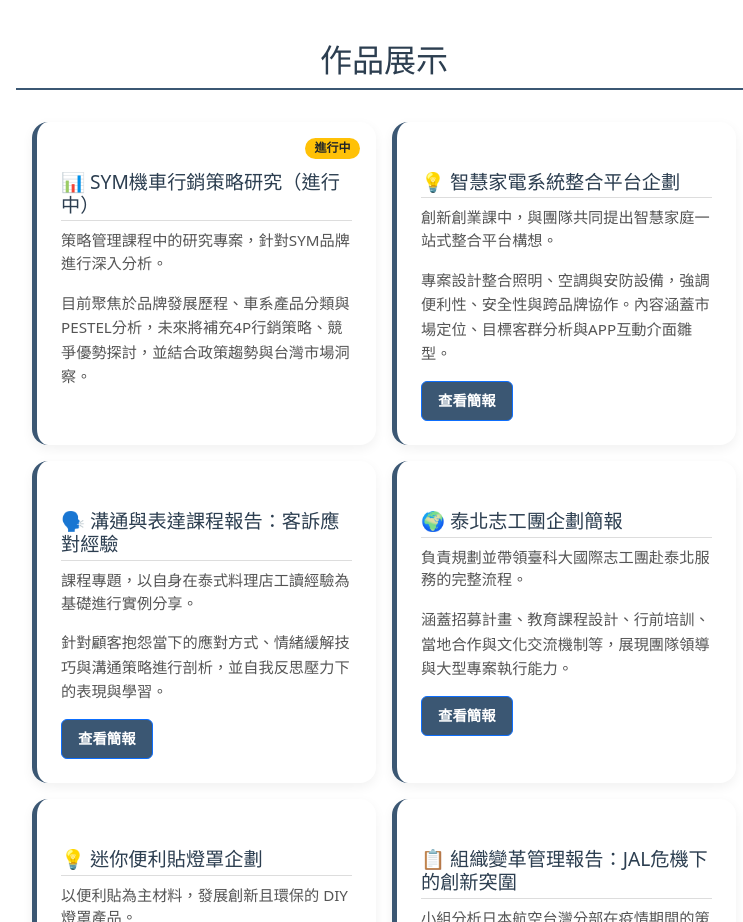
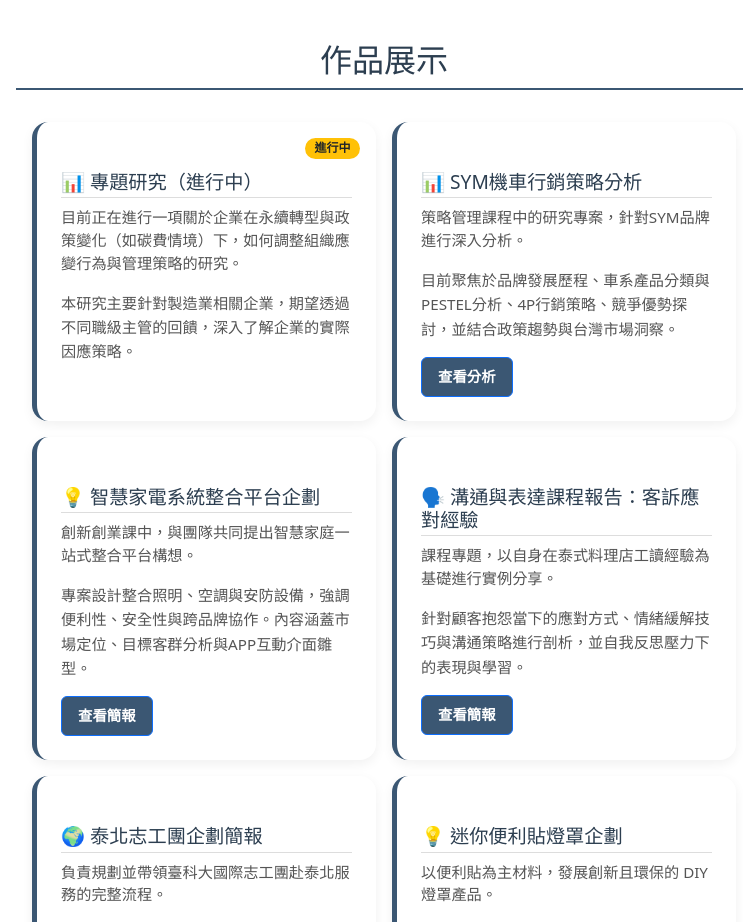
Before and after one commit to Wun0109/wun0109.github.io, a plain HTML site: page index.html in a window 1280 px wide. Shown: the part 1780-2702 px from the top of the page, without its empty margins (256-999 px from the left). Drawn offline with nearby package versions, Linux system fonts and the light colour scheme.

Commit message:
Update index.html

```diff
--- a/index.html
+++ b/index.html
@@ -113,12 +113,21 @@
       <div class="project-grid">
 
         <div class="project-card strategy">
-          <h3>SYM機車行銷策略研究（進行中）</h3>
+          <h3>專題研究（進行中）</h3>
+          <p>目前正在進行一項關於企業在永續轉型與政策變化（如碳費情境）下，如何調整組織應變行為與管理策略的研究。</p>
+                      <div class="project-detail">
+                          <p>本研究主要針對製造業相關企業，期望透過不同職級主管的回饋，深入了解企業的實際因應策略。</p>
+          </div>
+          <span class="badge bg-warning text-dark">進行中</span>
+        </div>
+
+           <div class="project-card strategy">
+          <h3>SYM機車行銷策略分析</h3>
           <p>策略管理課程中的研究專案，針對SYM品牌進行深入分析。</p>
                       <div class="project-detail">
-                          <p>目前聚焦於品牌發展歷程、車系產品分類與PESTEL分析，未來將補充4P行銷策略、競爭優勢探討，並結合政策趨勢與台灣市場洞察。</p>
+                          <p>目前聚焦於品牌發展歷程、車系產品分類與PESTEL分析、4P行銷策略、競爭優勢探討，並結合政策趨勢與台灣市場洞察。</p>
+                           <a href="策略管理-SYM.pdf" class="btn btn-primary" target="_blank">查看分析</a>
           </div>
-          <span class="badge bg-warning text-dark">進行中</span>
         </div>
 
         <div class="project-card creative">
```
